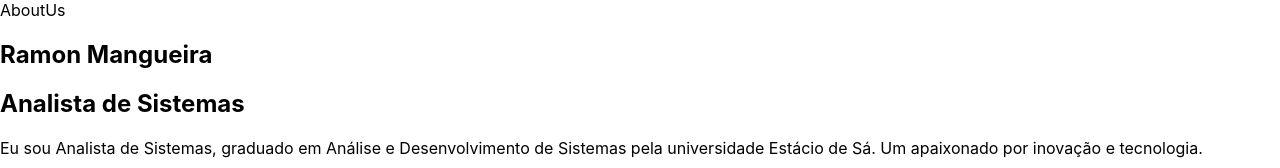
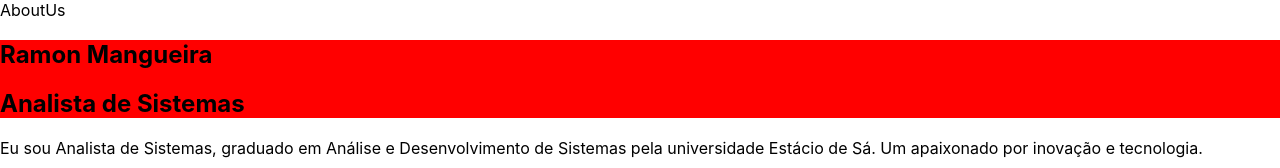
Before and after one commit to RamonMangueira/Portfolio, a React (Create React App) app in the folder frontend/: page / in a window 1280 px wide. Shown: the top 168 px of the page. Built offline with nearby package versions, Linux system fonts and the light colour scheme; grey boxes are pictures that could not be loaded.

Commit message:
Incluindo styled components no front

```diff
--- a/frontend/package.json
+++ b/frontend/package.json
@@ -10,6 +10,7 @@
     "react": "^17.0.2",
     "react-dom": "^17.0.2",
     "react-scripts": "4.0.3",
+    "styled-components": "^5.3.0",
     "web-vitals": "^1.1.1"
   },
   "scripts": {
--- a/frontend/src/components/AboutSection.js
+++ b/frontend/src/components/AboutSection.js
@@ -1,11 +1,15 @@
 import React from 'react'
 import AboutUs from '../pages/aboutUs'
+
+import styled from 'styled-components'
 
 const AboutSection = () => {
     return(
         <div>
-            <h2>Ramon Mangueira</h2>
-            <h2>Analista de Sistemas</h2>
+            <Titulo>
+                <h2>Ramon Mangueira</h2>
+                <h2>Analista de Sistemas</h2>
+            </Titulo>
 
             <p>
                 Eu sou Analista de Sistemas, graduado em Análise e Desenvolvimento de Sistemas pela universidade Estácio de Sá. Um apaixonado por inovação e tecnologia.
@@ -19,4 +23,8 @@ const AboutSection = () => {
     )
 }
 
+const Titulo = styled.div`
+    background: red;
+`;
+
 export default AboutSection
```
Also changed, not shown: 1 other file (tests, documents, lock files or other folders).
